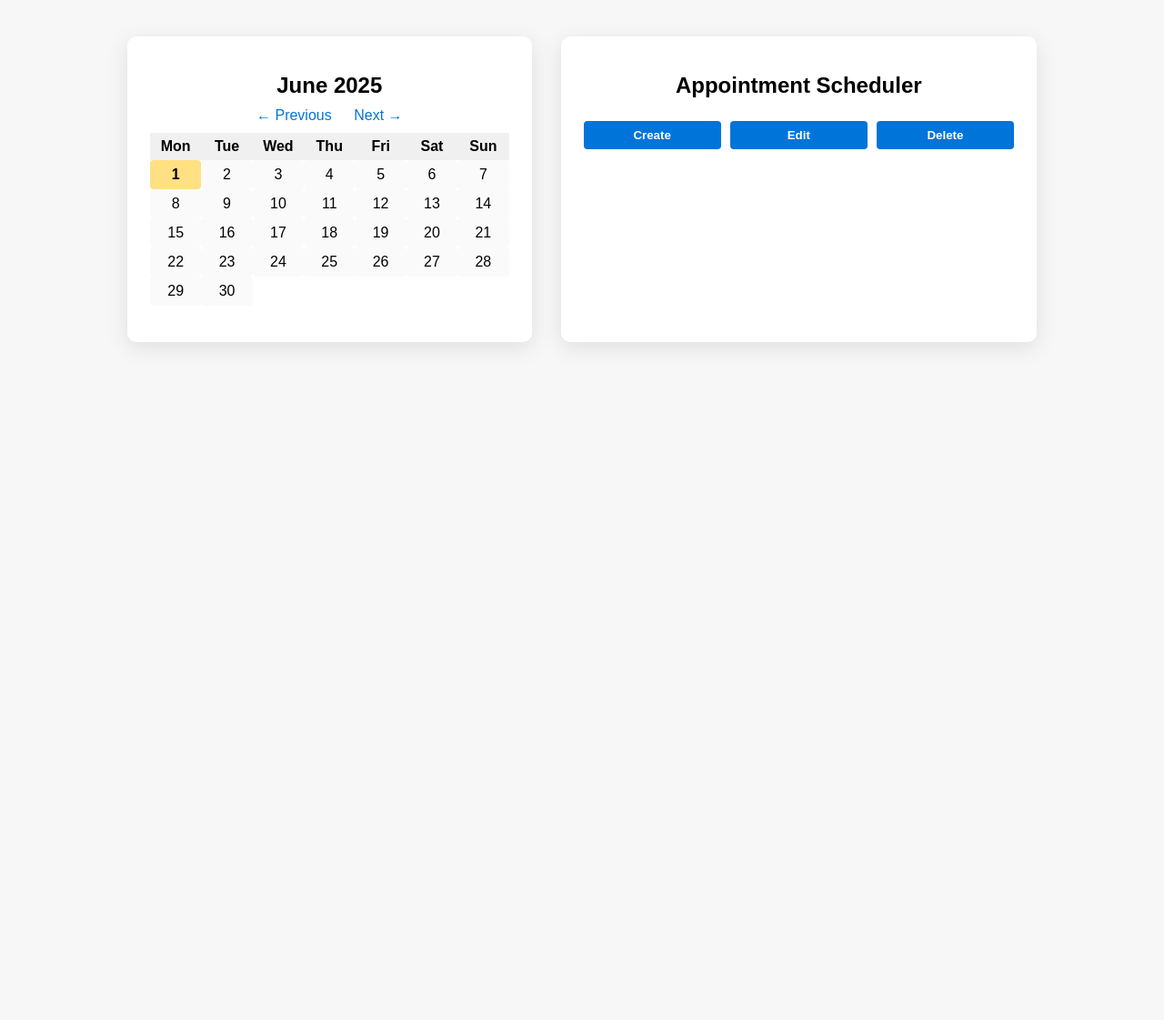
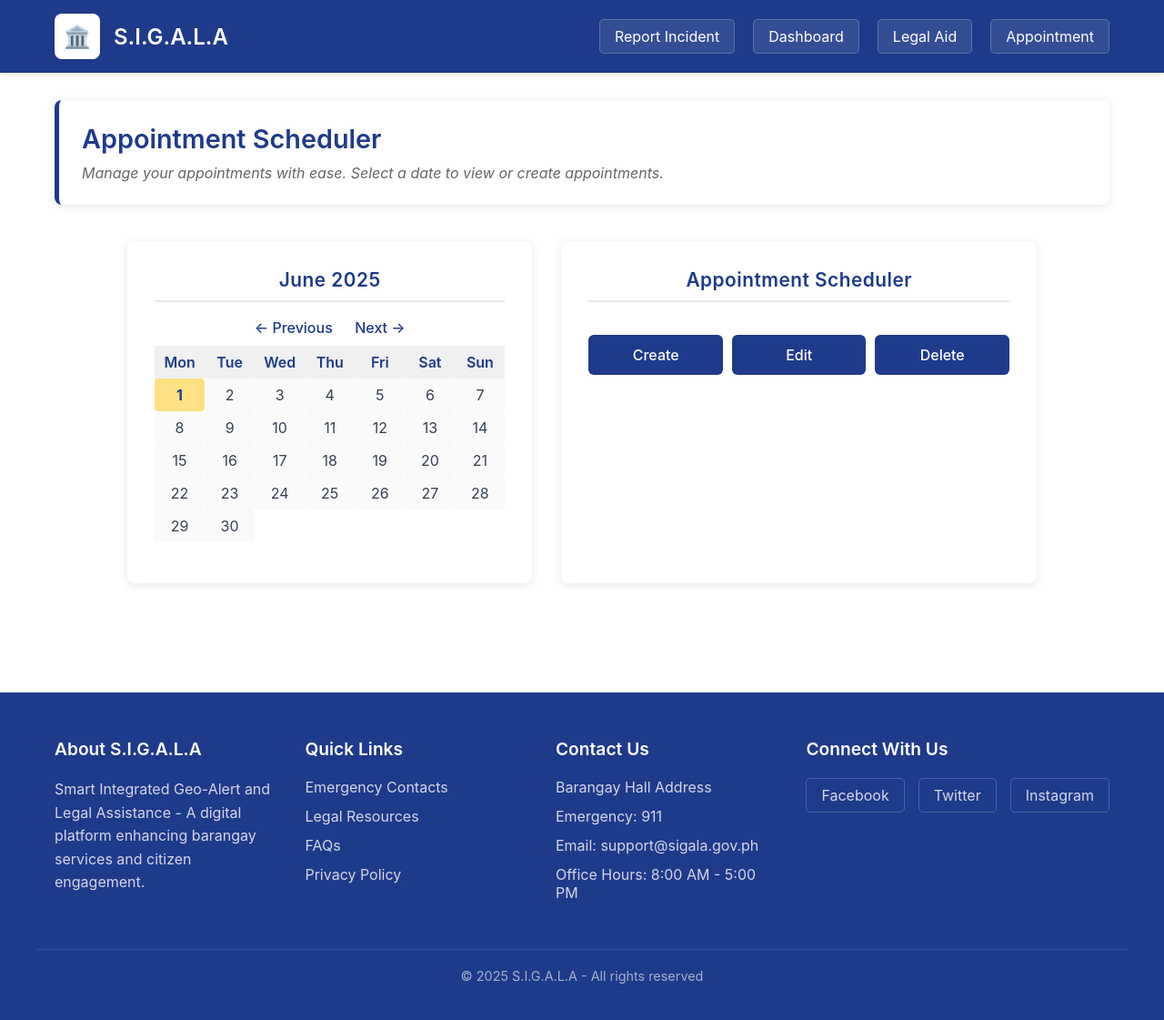
Before and after one commit to EarlClydeeee/GDSC_Hackathon--Team_COOLTOO, a Flask app: page /appointment_scheduler in a window 1280 px wide. Shown: the whole page at 91% size. Before the commit the page ends 382 px from the top, so only its background shows below. Run offline with Flask 3, Linux system fonts and the light colour scheme.

Commit message:
feature: enhance appointment scheduler UI with improved styles and layout

```diff
--- a/app/static/styles/appointment_scheduler.css
+++ b/app/static/styles/appointment_scheduler.css
@@ -1,55 +1,181 @@
-body {
-    font-family: Arial, sans-serif;
-    background: #f7f7f7;
+.page-title {
+    background: white;
+    padding: 25px;
+    border-radius: 8px;
+    box-shadow: 0 2px 10px rgba(0,0,0,0.1);
+    margin-bottom: 25px;
+    border-left: 5px solid #1e3a8a;
 }
 
+.page-title h1 {
+    color: #1e3a8a;
+    font-size: 1.8rem;
+    margin-bottom: 10px;
+    font-weight: 600;
+}
+
+.page-title p {
+    color: #666;
+    font-size: 1rem;
+    font-style: italic;
+}
+
+/* Main Flex Container */
 .main-flex {
     display: flex;
     max-width: 1000px;
     margin: 40px auto;
     gap: 32px;
+    font-family: 'Inter', sans-serif;
 }
 
-.calendar-container {
+.calendar-container,
+.scheduler-container {
     flex: 1;
     background: #fff;
-    padding: 20px 25px 30px 25px;
-    border-radius: 10px;
-    box-shadow: 0 6px 24px rgba(0,0,0,0.10);
-    min-width: 350px;
+    padding: 30px 30px 35px 30px;
+    border-radius: 8px;
+    box-shadow: 0 2px 10px rgba(0,0,0,0.10);
+    min-width: 320px;
+    font-size: 1rem;
 }
 
 .scheduler-container {
     flex: 1.2;
-    background: #fff;
-    padding: 20px 25px 30px 25px;
-    border-radius: 10px;
-    box-shadow: 0 6px 24px rgba(0,0,0,0.10);
-    min-width: 350px;
 }
 
-h2 { text-align: center; margin-bottom: 10px; }
-.nav { text-align: center; margin-bottom: 10px; }
-.nav a { margin: 0 10px; text-decoration: none; color: #0074D9; }
-.calendar { width: 100%; border-collapse: collapse; margin-bottom: 10px; }
-th, td { width: 14%; text-align: center; padding: 6px; }
-th { background: #f0f0f0; }
-td { background: #fafafa; border-radius: 4px; }
-.today { background: #ffe082 !important; font-weight: bold; }
-td.empty { background: none; }
-.appointment-form label { display: block; margin-top: 10px; }
-.appointment-form input, .appointment-form select, .appointment-form textarea {
-    width: 100%; padding: 6px; margin-top: 2px; border-radius: 4px; border: 1px solid #ccc;
+h2 {
+    text-align: center;
+    margin-bottom: 18px;
+    font-size: 1.3rem;
+    font-weight: 600;
+    color: #1e3a8a;
+    border-bottom: 2px solid #e5e7eb;
+    padding-bottom: 10px;
+    letter-spacing: 0.5px;
+}
+
+.nav {
+    text-align: center;
+    margin-bottom: 10px;
+}
+
+.nav a {
+    margin: 0 10px;
+    text-decoration: none;
+    color: #1e3a8a;
+    font-weight: 500;
+    font-size: 1rem;
+    transition: color 0.2s;
+}
+
+.nav a:hover {
+    color: #1e40af;
+}
+
+.calendar {
+    width: 100%;
+    border-collapse: collapse;
+    margin-bottom: 10px;
+    font-size: 1rem;
+}
+
+th, td {
+    width: 14%;
+    text-align: center;
+    padding: 8px;
+    font-size: 1rem;
+    font-weight: 400;
+}
+
+th {
+    background: #f0f0f0;
+    color: #1e3a8a;
+    font-weight: 600;
+}
+
+td {
+    background: #fafafa;
+    border-radius: 4px;
+    color: #374151;
+}
+
+.today {
+    background: #ffe082 !important;
+    font-weight: bold;
+    color: #1e3a8a;
+}
+
+td.empty {
+    background: none;
+}
+
+.appointment-form label {
+    display: block;
+    margin-top: 12px;
+    color: #374151;
+    font-weight: 500;
+    font-size: 1rem;
+}
+
+.appointment-form input,
+.appointment-form select,
+.appointment-form textarea {
+    width: 100%;
+    padding: 10px;
+    margin-top: 4px;
+    border-radius: 6px;
+    border: 1px solid #cbd5e1;
+    font-size: 1rem;
+    color: #333;
+    background: #f9fafb;
+    transition: border-color 0.2s;
+}
+
+.appointment-form input:focus,
+.appointment-form select:focus,
+.appointment-form textarea:focus {
+    border-color: #1e3a8a;
+    outline: none;
 }
 
 .appointment-form button {
-    margin-top: 15px; padding: 8px 18px; border: none; border-radius: 4px;
-    background: #0074D9; color: #fff; font-weight: bold; cursor: pointer;
+    margin-top: 18px;
+    padding: 12px 25px;
+    border: none;
+    border-radius: 6px;
+    background: #1e3a8a;
+    color: #fff;
+    font-weight: 500;
+    font-size: 1rem;
+    cursor: pointer;
+    transition: background 0.3s, box-shadow 0.3s;
+}
+
+.appointment-form button:hover {
+    background: #1e40af;
+    box-shadow: 0 4px 12px rgba(30, 58, 138, 0.1);
 }
 
 .appointment-form .action-row {
-    display: flex; gap: 10px; margin-top: 10px;
+    display: flex;
+    gap: 10px;
+    margin-top: 10px;
 }
+
 .appointment-form .action-row button {
     flex: 1;
 }
+
+/* Responsive Design */
+@media (max-width: 900px) {
+    .main-flex {
+        flex-direction: column;
+        gap: 20px;
+    }
+    .calendar-container,
+    .scheduler-container {
+        min-width: 0;
+        padding: 20px 10px;
+    }
+}
--- a/app/static/styles/global.css
+++ b/app/static/styles/global.css
@@ -1,7 +1,9 @@
 * {
     font-family: 'Inter', sans-serif;
+    margin: 0;
+    padding: 0;
+    box-sizing: border-box;
 }
-
 
 /* Header and Navigation */
 .header {
--- a/app/templates/appointment_scheduler.html
+++ b/app/templates/appointment_scheduler.html
@@ -4,8 +4,34 @@
     <meta charset="UTF-8">
     <title>{{ month_name }} {{ year }} - Scheduler App</title>
     <link rel="stylesheet" href="{{ url_for('static', filename='styles/appointment_scheduler.css') }}">
+    <link rel="stylesheet" href="{{ url_for('static', filename='styles/global.css') }}">
+
 </head>
 <body>
+    <!-- Navigation Bar -->
+    <div class="header">
+        <div class="header-content">
+            <div class="gov-logo">
+                <div class="logo-icon">🏛️</div>
+                <div class="gov-title">S.I.G.A.L.A</div>
+            </div>
+            <div class="nav-menu">
+                <a href="#" class="nav-item">Report Incident</a>
+                <a href="#" class="nav-item">Dashboard</a>
+                <a href="#" class="nav-item">Legal Aid</a>
+                <a href="#" class="nav-item">Appointment</a>
+            </div>
+        </div>
+    </div>
+
+    <!-- Main Content -->
+    <div class="container">
+        <!-- Page Title -->
+        <div class="page-title">
+            <h1>Appointment Scheduler</h1>
+            <p>Manage your appointments with ease. Select a date to view or create appointments.</p>
+        </div>
+
         <div class="main-flex">
             <!-- Calendar Section -->
             <div class="calendar-container">
@@ -102,6 +128,50 @@
                 </form>
             </div>
         </div>
+    </div>
+
+    <!-- Footer Section -->
+    <footer class="footer">
+        <div class="footer-content">
+            <div class="footer-section">
+                <h3>About S.I.G.A.L.A</h3>
+                <p>Smart Integrated Geo-Alert and Legal Assistance - A digital platform enhancing barangay services and citizen engagement.</p>
+            </div>
+
+            <div class="footer-section">
+                <h3>Quick Links</h3>
+                <ul>
+                    <li><a href="#">Emergency Contacts</a></li>
+                    <li><a href="#">Legal Resources</a></li>
+                    <li><a href="#">FAQs</a></li>
+                    <li><a href="#">Privacy Policy</a></li>
+                </ul>
+            </div>
+
+            <div class="footer-section">
+                <h3>Contact Us</h3>
+                <ul>
+                    <li>Barangay Hall Address</li>
+                    <li>Emergency: 911</li>
+                    <li>Email: support@sigala.gov.ph</li>
+                    <li>Office Hours: 8:00 AM - 5:00 PM</li>
+                </ul>
+            </div>
+
+            <div class="footer-section">
+                <h3>Connect With Us</h3>
+                <div class="social-links">
+                    <a href="#" class="social-link">Facebook</a>
+                    <a href="#" class="social-link">Twitter</a>
+                    <a href="#" class="social-link">Instagram</a>
+                </div>
+            </div>
+        </div>
+        <div class="footer-bottom">
+            <p>&copy; 2025 S.I.G.A.L.A - All rights reserved </p>
+        </div>
+    </footer>
+
     <script src="{{ url_for('static', filename='scripts/appointment_scheduler.js') }}"></script>
 </body>
 </html>
```
Lines whose indentation alone changed are shown as unchanged.
